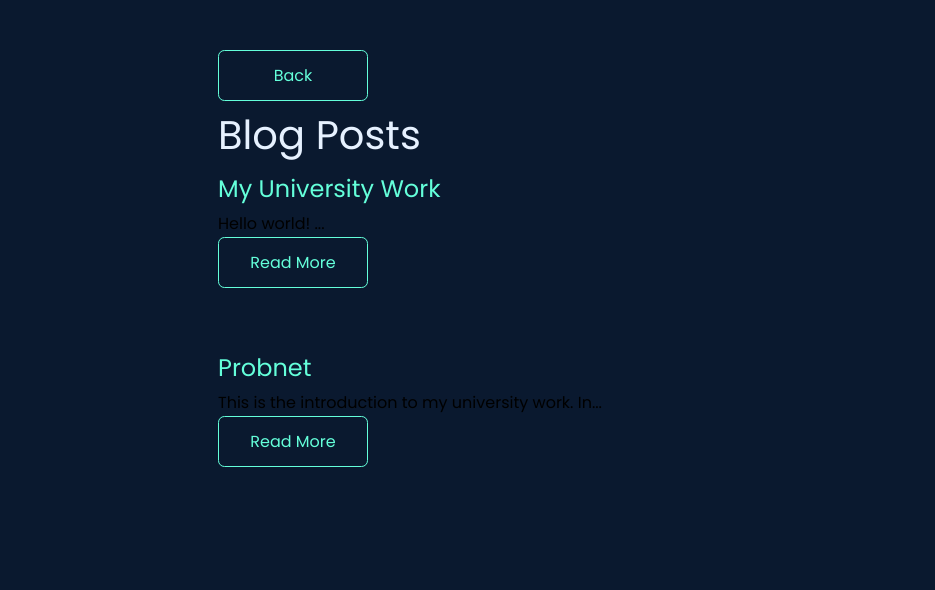
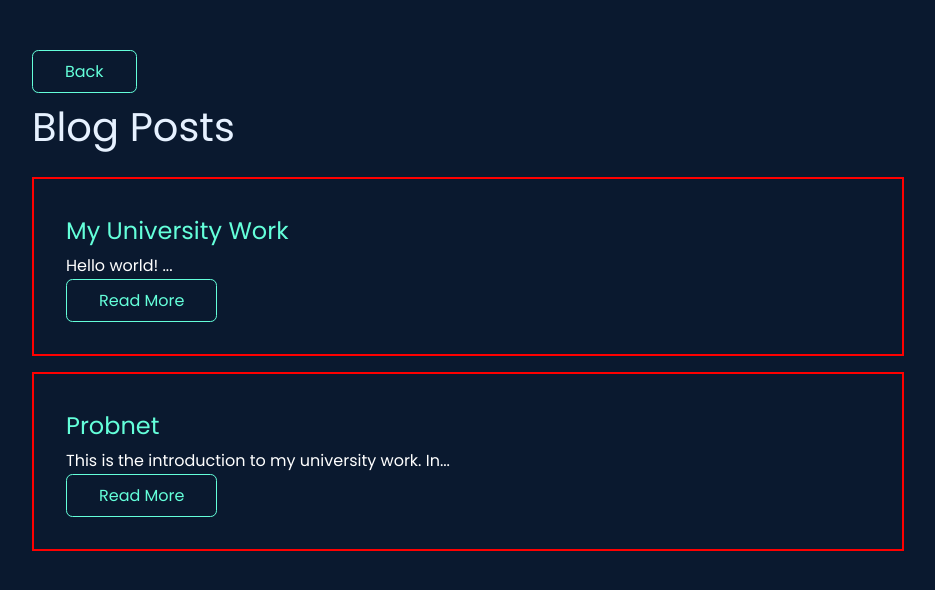
Before and after one commit to JacksonLDJ/react-portfolio-website, a React (Create React App) app: page /blog in a window 1280 px wide. Shown: the top 590 px of the page, without its empty margins (172-1107 px from the left). Built offline with nearby package versions, Linux system fonts and the light colour scheme.

Commit message:
Blog changes

```diff
--- a/package.json
+++ b/package.json
@@ -3,6 +3,7 @@
   "version": "0.1.0",
   "private": true,
   "dependencies": {
+    "clsx": "^2.1.1",
     "react": "^18.2.0",
     "react-dom": "^18.2.0",
     "react-icons": "^4.10.1",
--- a/src/components/blog-templates/BlogBasic.jsx
+++ b/src/components/blog-templates/BlogBasic.jsx
@@ -1,10 +1,20 @@
 import React from "react";
+import { cn } from "../../utils/cn"
+
+//If you want to create a new template copy all this code and add to a new file (named after the template)
+//Rename the export const ... to the same name as file e.g. BlogRightAlign
+//Go to the Blog.js file and find the switch statement and add a new option
 
 export const BlogBasic = (props) => {
     return (
-        <div key={props.index} className={props.content.className}>
+        // the classname ordering is take the common css, then the template css and finally any overrides set in the posts.js file
+        <div key={props.index} className={cn("blog-template-common", "blog-template-basic", props.content.className)}>
+            {/* This is an example of conditional rendering, the html is only rendered if an img field is provided */}
+            {props.content.img && props.content.img !== "" &&
+                <img src={props.content.img} alt="elephant" />
+            }
             <h2>{props.content.title}</h2>
-            <p>{props.content.content}</p>
+            <p className="blog-content">{props.content.content}</p>
         </div>
     );
 }
--- a/src/components/blog-templates/BlogRightAlign.jsx
+++ b/src/components/blog-templates/BlogRightAlign.jsx
@@ -1,9 +1,10 @@
 import React from "react";
+import { cn } from "../../utils/cn"
 
 export const BlogRightAlign = (props) => {
     return (
-        <div key={props.index} style={{textAlign: "right"}}>
-            <h2>{props.content.title}</h2>
+        <div key={props.index} className={cn("blog-template-common", "blog-template-right-align", props.content.className)}>
+            <h2 className="blog-text">{props.content.title}</h2>
             <p>{props.content.content}</p>
         </div>
     );
--- a/src/data/posts.js
+++ b/src/data/posts.js
@@ -1,19 +1,30 @@
+// TEMPLATES
+// basic, align-right
+
 export const posts = [
   {
     title: "My University Work",
     slug: "university",
+    // This is a list of content objects
     content: [
+      // Example of a content object
       {
+        // This choose the template component
         template: "basic",
+        // Title can be empty
         title: "Introduction",
-        className: "blog-basic",
+        // Img url can be empty
+        img: "https://cdn.britannica.com/02/152302-050-1A984FCB/African-savanna-elephant.jpg",
+        // This overrides class names with custom ones
+        className: "blog-title-red",
+        // Actual Content
         content:
           "Hello world! ",
       },
       {
-        template: "blog-basic",
-        title: "The first blog post",
-        className: "",
+        template: "align-right",
+        title: "",
+        className: "blog-title-red",
         content:
           "This is officially the first blog post on the website! The blog posts will be used to document my journey through university, the things that I learn and the project that I complete. This website being one of them!",
       },
--- a/src/index.css
+++ b/src/index.css
@@ -146,13 +146,3 @@ img {
     width: 100%;
     object-fit: cover;
 }
-
-/* Blog */
-.blog-right p {
-    text-align: right;
-}
-
-.blog-right h2 {
-    text-align: right;
-    font-weight: bolder;
-}
--- a/src/pages/Blog.jsx
+++ b/src/pages/Blog.jsx
@@ -4,6 +4,8 @@ import { posts } from "../data/posts";
 import { BlogBasic } from "../components/blog-templates/BlogBasic";
 import { BlogRightAlign } from "../components/blog-templates/BlogRightAlign";
 import { useNavigate } from "react-router-dom";
+import { cn } from "../utils/cn"
+import "../styles/Blog.css";
 
 export const Blog = () => {
   // VARIABLES
@@ -25,18 +27,24 @@ export const Blog = () => {
   return <BlogPost post={post} closePost={ClosePost} />;
 };
 
+// Post Page Component
 const BlogPost = (props) => {
   return (
-    <div style={{ width: "1000px", margin: "0 auto", paddingTop: "50px" }}>
-      <button className="btn" onClick={() => props.closePost()}>
+    <div className="blog-post">
+      <button className={cn("btn", "blog-btn")} onClick={() => props.closePost()}>
         Back
       </button>
       <h1>{props.post.title}</h1>
-      {/*Each post content*/}
+      {/*Each post content - .map is a for loop where it looks like () => and the brackets are the args and everything after => is what is rendered*/}
       {props.post.content.map((content, index) => {
+        // switch statement will render the correct template depending on what is set in the the post.js file for each content object
         switch (content.template) {
           case "align-right":
             return <BlogRightAlign content={content} index={index} />;
+          // To add a new option add:
+          // case "{nameoftemplate}":
+          //   return <ComponentYouWantToUse content={content} index={index} />
+          // Make sure you import the component you want
           default:
             return <BlogBasic content={content} index={index} />;
         }
@@ -45,14 +53,14 @@ const BlogPost = (props) => {
   );
 };
 
+// Home Page Component
 const BlogHome = (props) => {
   const navigate = useNavigate();
 
   return (
-    <div style={{ width: "500px", margin: "0 auto", paddingTop: "50px" }}>
+    <div className="blog-home">
       <button
-        className="btn"
-        style={{ background: "none" }}
+        className={cn("btn", "blog-btn")}
         onClick={() => navigate("/")}
       >
         Back
@@ -60,12 +68,11 @@ const BlogHome = (props) => {
       <h1>Blog Posts</h1>
       {/*Each Post clicky thing*/}
       {posts.map((post, index) => (
-        <div style={{ paddingBottom: "60px" }} key={index}>
+        <div className="blog-listing" key={index}>
           <h2>{post.title}</h2>
           <p>{post.content[0].content.slice(0, 50) + "..."}</p>
           <button
-            className="btn"
-            style={{ background: "none", margin: "0 auto" }}
+            className={cn("btn", "blog-btn")}
             onClick={() => props.OpenPost(post.slug)}
           >
             Read More
--- /dev/null
+++ b/src/styles/Blog.css
@@ -0,0 +1,81 @@
+/* Blog */
+/* Template Defaults */
+.blog-template-common {
+    padding-bottom: 2rem;
+}
+
+.blog-template-basic {
+    p {
+        color: red;
+        text-align: left;
+    }
+
+    h2 {
+        color: white;
+    }
+}
+
+.blog-template-right-align {
+    p {
+        color: white;
+        text-align: right;
+    }
+
+    h2 {
+        color: white;
+        text-align: right;
+    }
+}
+
+/* Other */
+.blog-btn {
+    padding: .5rem 2rem !important;
+    min-width: auto !important;
+}
+
+.blog-post {
+    width: 1000px;
+    margin: 0 auto;
+    padding-top: 50px;
+    padding: 50px 4rem;
+}
+
+.blog-home {
+    width: 1000px;
+    margin: 0 auto;
+    padding-top: 50px;
+    padding: 50px 4rem;
+
+    p {
+        color: white;
+        text-align: left;
+    }
+}
+
+.blog-listing {
+    padding: 2rem 2rem;
+    margin: 1rem 0;
+    border: 2px solid red;
+}
+
+
+
+
+/* Blog Modifier Classes */
+/* Blog Text Layouts */
+.blog-right h2, p {
+    text-align: right;
+}
+
+.blog-center h2, p {
+    text-align: center;
+}
+
+/* Text Colours */
+.blog-title-red h2 {
+    color: red;
+}
+
+.blog-content-red p {
+    color: red;
+}
--- /dev/null
+++ b/src/utils/cn.jsx
@@ -0,0 +1,5 @@
+import {clsx} from 'clsx'
+
+export function cn(...inputs) {
+    return clsx(inputs);
+}
```
Also changed, not shown: 1 other file (tests, documents, lock files or other folders).
